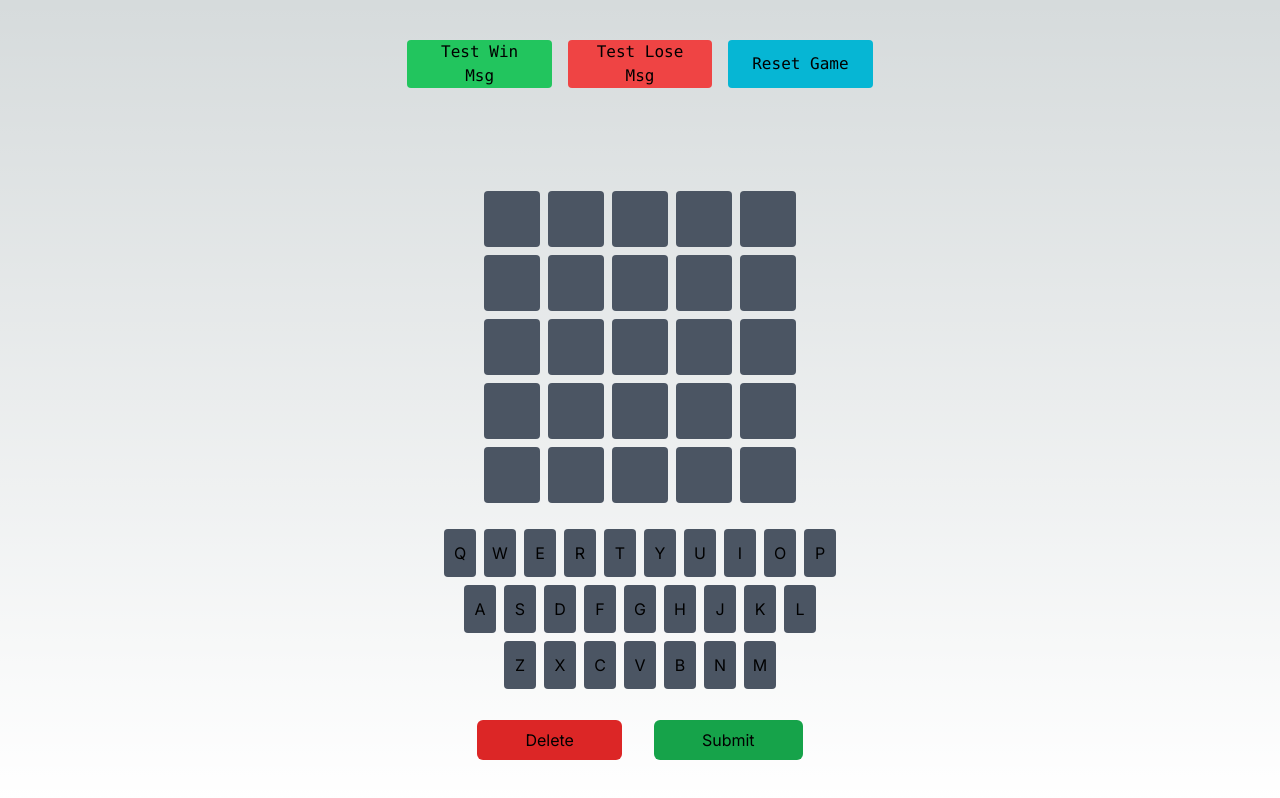
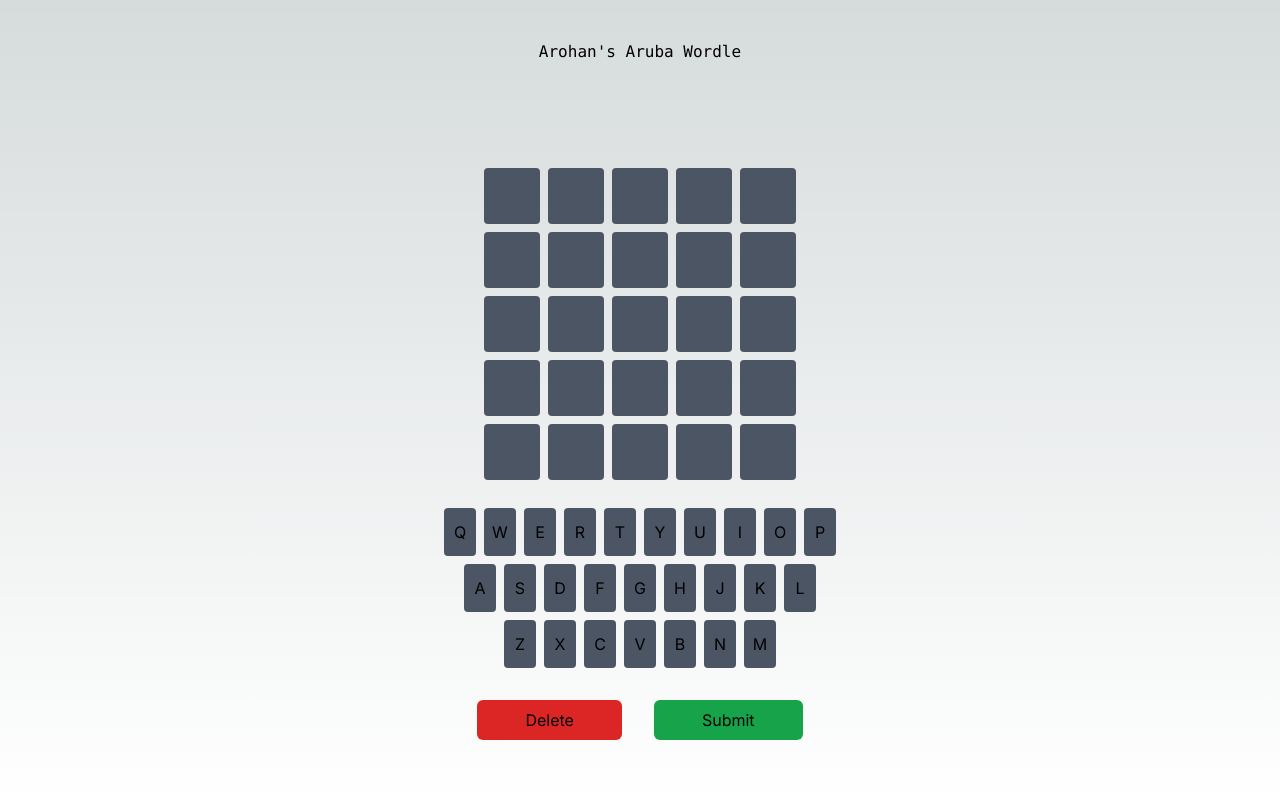
Before and after one commit to subrapak/wordle, a Next.js app: page / in a window 1280 px wide. Built offline with nearby package versions, Linux system fonts and the light colour scheme.

Commit message:
early finish modals

```diff
--- a/src/components/Buttons.tsx
+++ b/src/components/Buttons.tsx
@@ -4,18 +4,21 @@ interface CTAButtonProps {
   bgColor?: string;
   text?: string;
   onClick?: () => void;
+  isDisabled?: boolean;
 }
 export const CTAButton: React.FC<CTAButtonProps> = ({
   bgColor,
   text,
   onClick,
+  isDisabled = false,
 }) => {
   return (
-    <div
+    <button
       className={`flex justify-center items-center px-12 mx-4 h-10 rounded-md ${bgColor} cursor-pointer`}
       onClick={onClick}
+      disabled={isDisabled}
     >
       {text}
-    </div>
+    </button>
   );
 };
--- a/src/components/GameFinishModal.tsx
+++ b/src/components/GameFinishModal.tsx
@@ -23,7 +23,7 @@ export const GameFinishModal: React.FC<GameFinishModalProps> = ({
       onClick={handleCloseModal}
     >
       <div
-        className="bg-white flex-col h-60 flex items-center justify-center rounded-lg p-10"
+        className="bg-white flex-col flex items-center justify-center rounded-lg p-10 py-5"
         onClick={handleForegroundClick}
       >
         <p className="text-black text-2xl text-center font-bold my-4">
@@ -32,6 +32,10 @@ export const GameFinishModal: React.FC<GameFinishModalProps> = ({
         <p className="text-sky-800 text-m text-center font-semibold my-4">
           {message}
         </p>
+        <p className="text-xs text-gray-600 text-center">
+          Now you can screenshot this and send it in the chat, well done have a
+          medal.
+        </p>
       </div>
     </div>
   );
--- a/src/components/Wordle/Wordle.tsx
+++ b/src/components/Wordle/Wordle.tsx
@@ -19,30 +19,19 @@ export const Wordle: React.FC<WordleProps> = ({
   addCharToCurrentGuess,
   deleteLatestChar,
   submitLatestAttempt,
-  hasGameFinished,
+  isGameWon,
+  isGameLost,
   successModal,
   failModal,
 }) => {
   return (
     <>
-      <div className="flex flex-row gap-4">
+      <div className="flex flex-col gap-4">
         <div
-          className="rounded px-4 z-10 w-full max-w-5xl items-center justify-center font-mono text-center lg:flex mb-20 bg-green-500 cursor-pointer"
-          onClick={successModal.open}
-        >
-          Test Win Msg
-        </div>
-        <div
-          className="rounded px-4 z-10 w-full max-w-5xl items-center justify-center font-mono text-center lg:flex mb-20 bg-red-500 cursor-pointer"
-          onClick={failModal.open}
-        >
-          Test Lose Msg
-        </div>
-        <div
-          className="rounded px-4 z-10 w-full max-w-5xl items-center justify-center font-mono text-center lg:flex mb-20 bg-cyan-500 cursor-pointer"
+          className="rounded px-4 z-10 w-full max-w-5xl items-center justify-center font-mono text-center lg:flex mb-20 cursor-pointer"
           onClick={resetGame}
         >
-          Reset Game
+          {`Arohan's Aruba Wordle`}
         </div>
       </div>
       <div>
@@ -65,19 +54,39 @@ export const Wordle: React.FC<WordleProps> = ({
         addCharToCurrentGuess={addCharToCurrentGuess}
         guesses={gameConfig.guesses}
         currentAttemptIndex={gameConfig.currentAttemptIndex}
-        isDisabled={hasGameFinished}
+        isDisabled={isGameWon || isGameLost}
       />
       <div className="flex flex-row mt-2">
         <CTAButton
           text="Delete"
           bgColor="bg-red-600"
           onClick={deleteLatestChar}
+          isDisabled={isGameLost || isGameWon}
         />
         <CTAButton
           text="Submit"
           bgColor="bg-green-600"
           onClick={submitLatestAttempt}
+          isDisabled={isGameLost || isGameWon}
         />
+      </div>
+      <div>
+        {isGameWon && (
+          <div
+            className="rounded px-4 py-2 z-10 w-full max-w-5xl items-center justify-center font-mono text-center lg:flex mb-20 bg-slate-800 cursor-pointer"
+            onClick={successModal.open}
+          >
+            Share
+          </div>
+        )}
+        {isGameLost && (
+          <div
+            className="rounded px-4 z-10 w-full max-w-5xl items-center justify-center font-mono text-center lg:flex mb-20 bg-red-500 cursor-pointer"
+            onClick={failModal.open}
+          >
+            Show Message
+          </div>
+        )}
       </div>
       <GameFinishModal
         {...failModal.config}
--- a/src/components/Wordle/useWordle.ts
+++ b/src/components/Wordle/useWordle.ts
@@ -65,17 +65,16 @@ export const useWordle = () => {
   const hideFailModal = () =>
     setFailModalConfig((config) => ({ ...config, isVisible: false }));
 
-  const hasGameFinished =
+  const isGameWon =
     gameConfig.guesses[gameConfig.currentAttemptIndex - 1] === CORRECT_WORD;
+  const isGameLost =
+    !isGameWon && gameConfig.currentAttemptIndex === gameConfig.guesses.length;
 
   const submitLatestAttempt = () => {
     setGameConfig((config) => {
       const isGuessCorrect =
         config.guesses[config.currentAttemptIndex] === CORRECT_WORD;
-      if (
-        isGuessCorrect &&
-        config.currentAttemptIndex + 1 === config.guesses.length
-      ) {
+      if (isGuessCorrect) {
         showSuccessModal();
       } else if (config.currentAttemptIndex + 1 === config.guesses.length) {
         showFailModal();
@@ -94,8 +93,8 @@ export const useWordle = () => {
     addCharToCurrentGuess,
     deleteLatestChar,
     submitLatestAttempt,
-    hasGameFinished,
-
+    isGameWon,
+    isGameLost,
     successModal: {
       config: successModalConfig,
       open: showSuccessModal,
--- a/src/constants.ts
+++ b/src/constants.ts
@@ -20,9 +20,9 @@ export const MODAL_MESSAGES_BY_GUESS_INDEX: Record<number, string> = {
 };
 
 export const MODAL_TITLES_BY_GUESS_INDEX: Record<number, string> = {
-  0: "🧢 The Cap Master",
-  1: "👑 King/Queen Moves",
-  2: "👍 Not Bad TBH",
-  3: "🤡 The Clown",
-  4: "🫥 Let's Not Even",
+  0: "🧢 The Cap Master 🧢",
+  1: "👑 King/Queen Moves 👑",
+  2: "👍 Not Bad TBH 👍",
+  3: "🤡 The Clown 🤡",
+  4: "🫥 Let's Not Even 🫥",
 };
```
